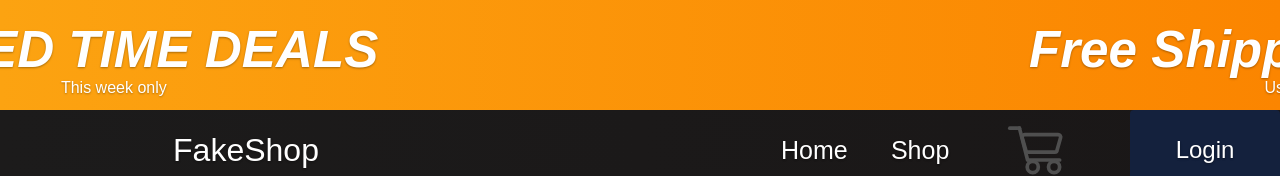
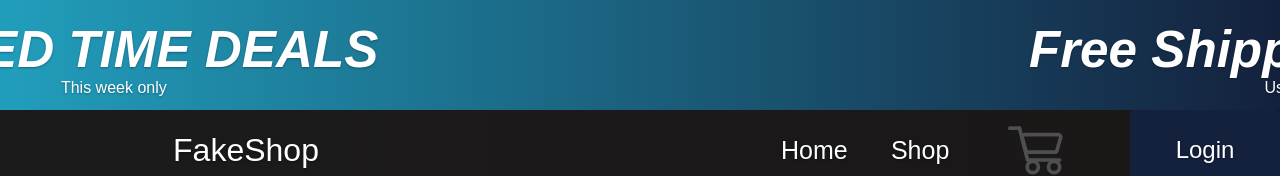
Before and after one commit to pinkx-xlink/react-shopping-cart-project, a React (Create React App) app in the folder shopping-cart/: page / in a window 1280 px wide. Shown: the top 176 px of the page. Built offline with nearby package versions, Linux system fonts and the light colour scheme; no server answers.

Commit message:
Update Banner color from orange to blue

```diff
--- a/shopping-cart/src/components/Banner.css
+++ b/shopping-cart/src/components/Banner.css
@@ -2,7 +2,7 @@
                 bottom: 0;
                 width: 100%;
                 overflow: hidden;
-                background-image: linear-gradient(to right, #fca311, #fb8500);
+                background-image: linear-gradient(to right, #219ebc, #14213d);
                 height: 110px;
             }
 
```
